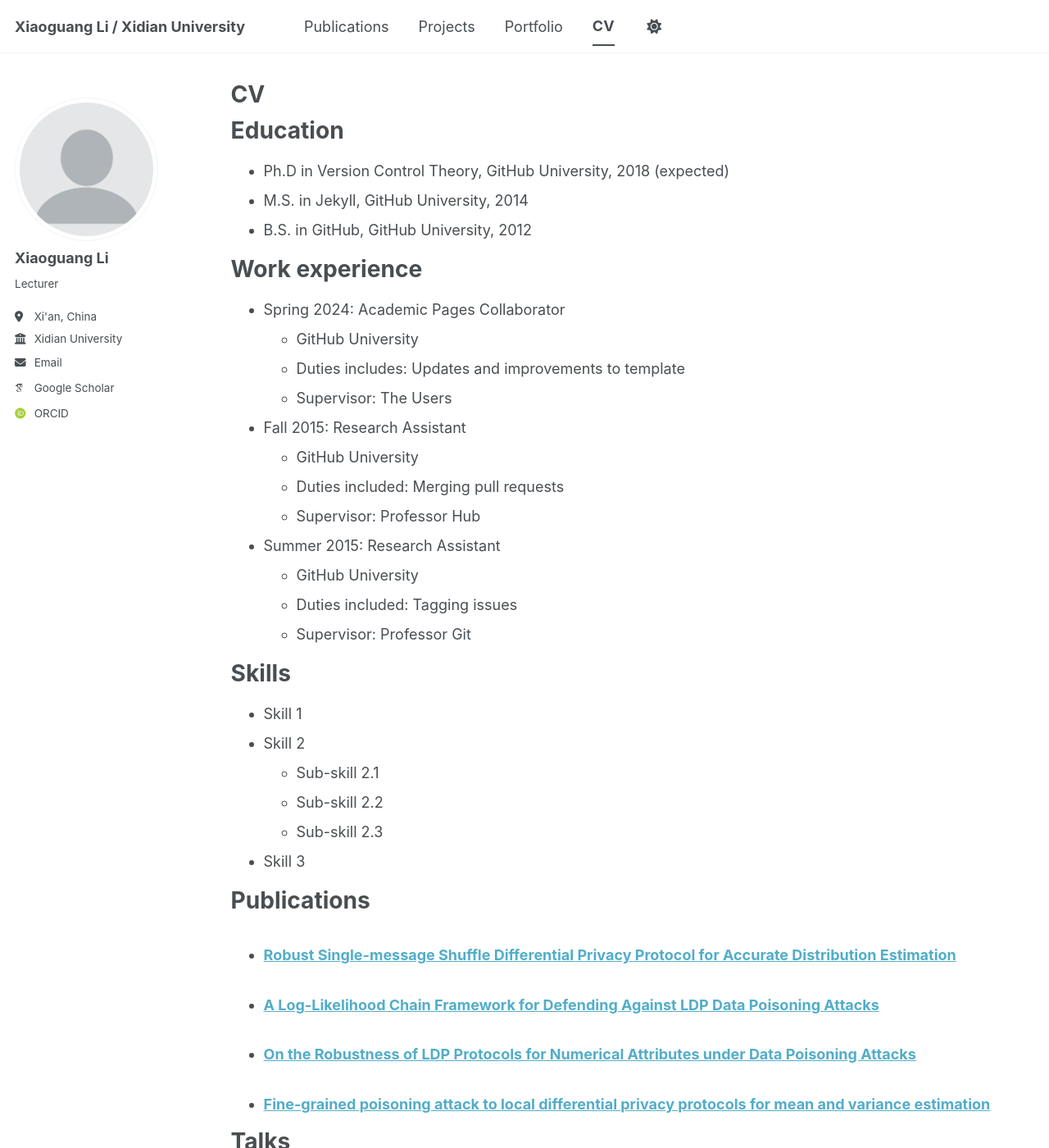
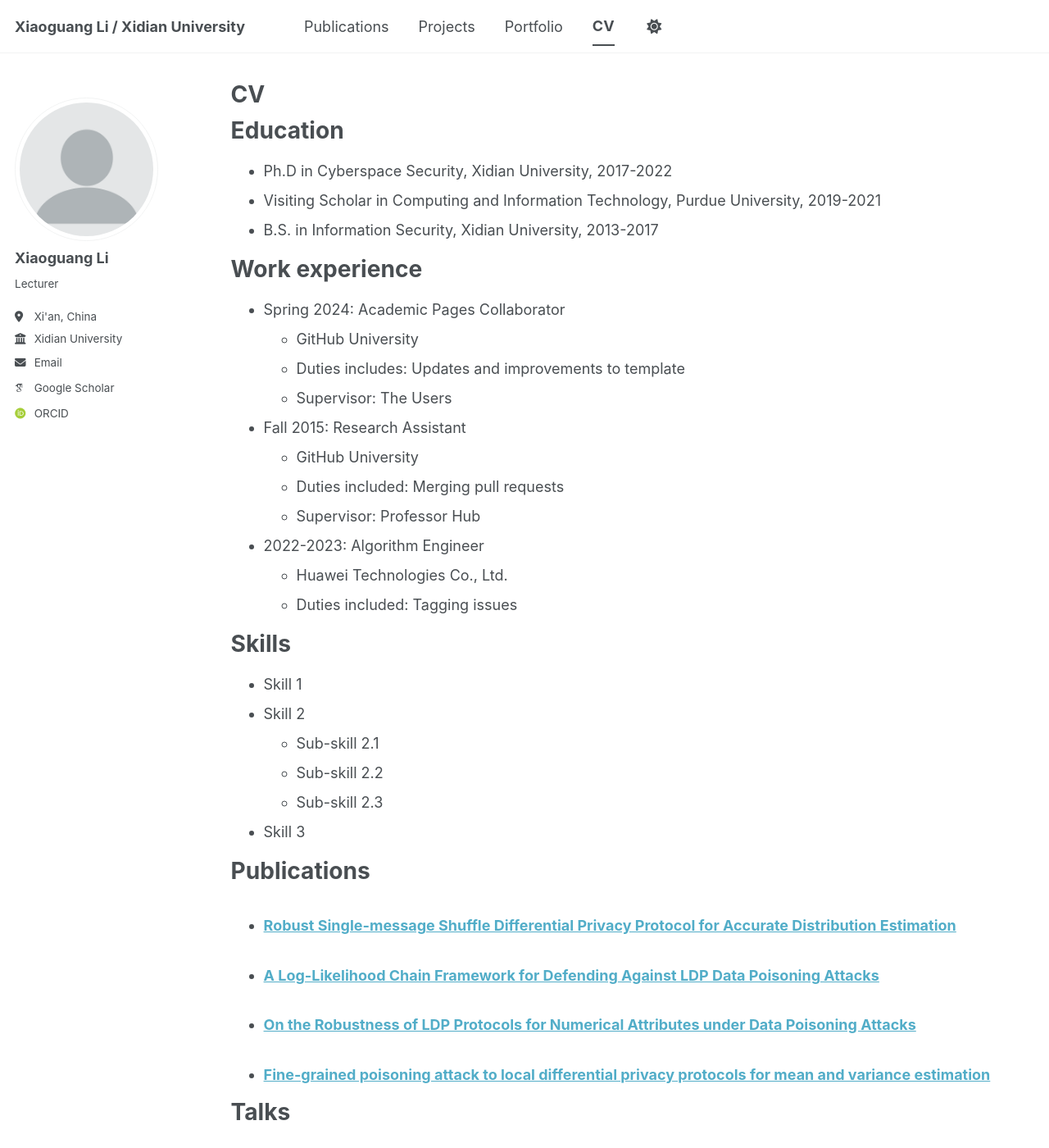
Before and after one commit to meliosem/meliosem.github.io, a Jekyll site: the page built from _pages/cv.md, in a window 1280 px wide and 1400 px high. Shown: the whole window at 82% size. Built offline with Jekyll 4.4.1, drawn with Linux system fonts in a browser that asks for light colours; some web fonts are replaced; a script bundle is joined from its source files by our own code; library files that are not in the unit come from our copies; some of the changed text lies outside the part shown.

Commit message:
first commit

```diff
--- a/_pages/cv.md
+++ b/_pages/cv.md
@@ -11,9 +11,9 @@ redirect_from:
 
 Education
 ======
-* Ph.D in Version Control Theory, GitHub University, 2018 (expected)
-* M.S. in Jekyll, GitHub University, 2014
-* B.S. in GitHub, GitHub University, 2012
+* Ph.D in Cyberspace Security, Xidian University, 2017-2022
+* Visiting Scholar in Computing and Information Technology, Purdue University, 2019-2021
+* B.S. in Information Security, Xidian University, 2013-2017
 
 Work experience
 ======
@@ -27,10 +27,9 @@ Work experience
   * Duties included: Merging pull requests
   * Supervisor: Professor Hub
 
-* Summer 2015: Research Assistant
-  * GitHub University
+* 2022-2023: Algorithm Engineer
+  * Huawei Technologies Co., Ltd.
   * Duties included: Tagging issues
-  * Supervisor: Professor Git
 
 Skills
 ======
@@ -49,9 +48,15 @@ Publications
 
 Talks
 ======
+  <ul>{% for post in site.projects reversed %}
+    {% include archive-single-cv.html  %}
+  {% endfor %}</ul>
+
+Ta<!-- lks
+======
   <ul>{% for post in site.talks reversed %}
     {% include archive-single-talk-cv.html  %}
-  {% endfor %}</ul>
+  {% endfor %}</ul> -->
 
 Teaching
 ======
```
